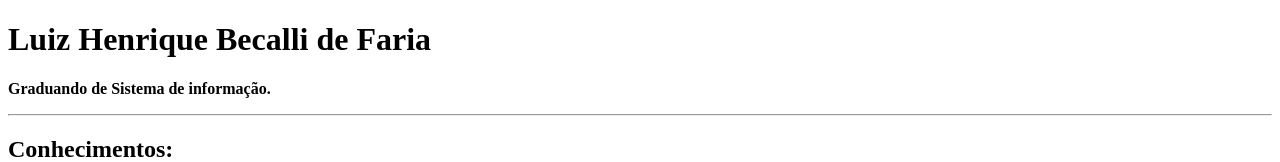
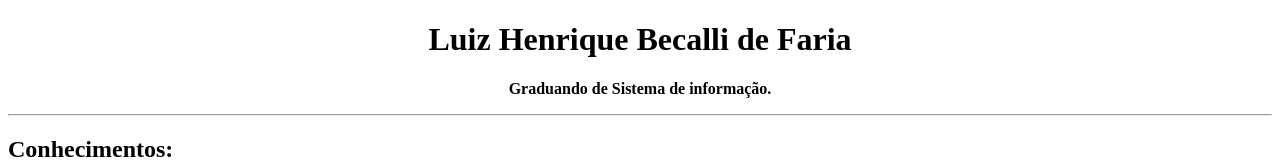
Before and after one commit to lhbecalli/HTML, a plain HTML site: page Meu currículo em HTML.html in a window 1280 px wide. Shown: the top 162 px of the page. Drawn offline with Linux system fonts and the light colour scheme.

Commit message:
Meu currículo em HTML

```diff
--- a/Meu currículo em HTML.html
+++ b/Meu currículo em HTML.html
@@ -6,9 +6,9 @@
     <title>Currículo Luiz Henrique Becalli</title>
 </head>
 <body>
-    <h1>Luiz Henrique Becalli de Faria</h1>
+    <h1 style="color: rgb(0, 0, 0); text-align: center;">Luiz Henrique Becalli de Faria</h1>
 
-    <p><strong>Graduando de Sistema de informação.</strong></p>
+    <p style="text-align: center;"><strong>Graduando de Sistema de informação.</strong></p>
 
     <hr>
     <h2>Conhecimentos:</h2>
```
